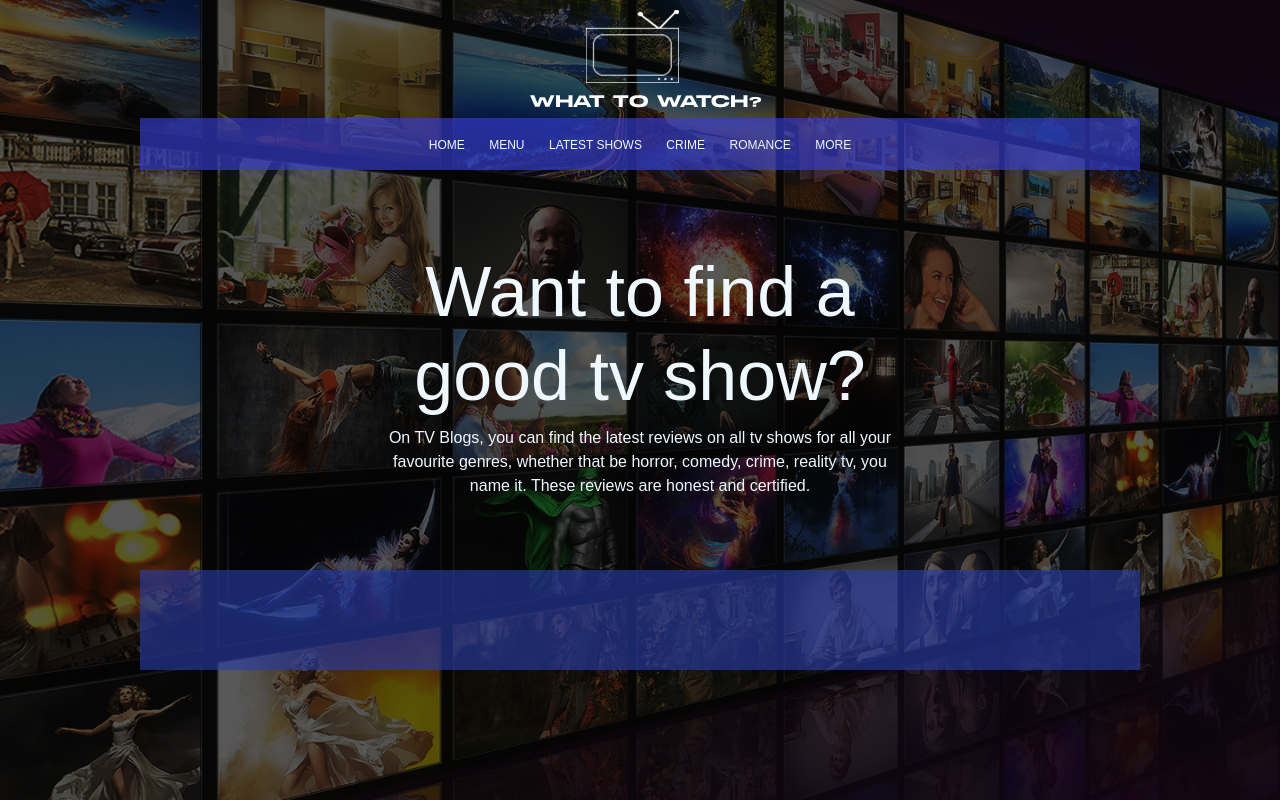
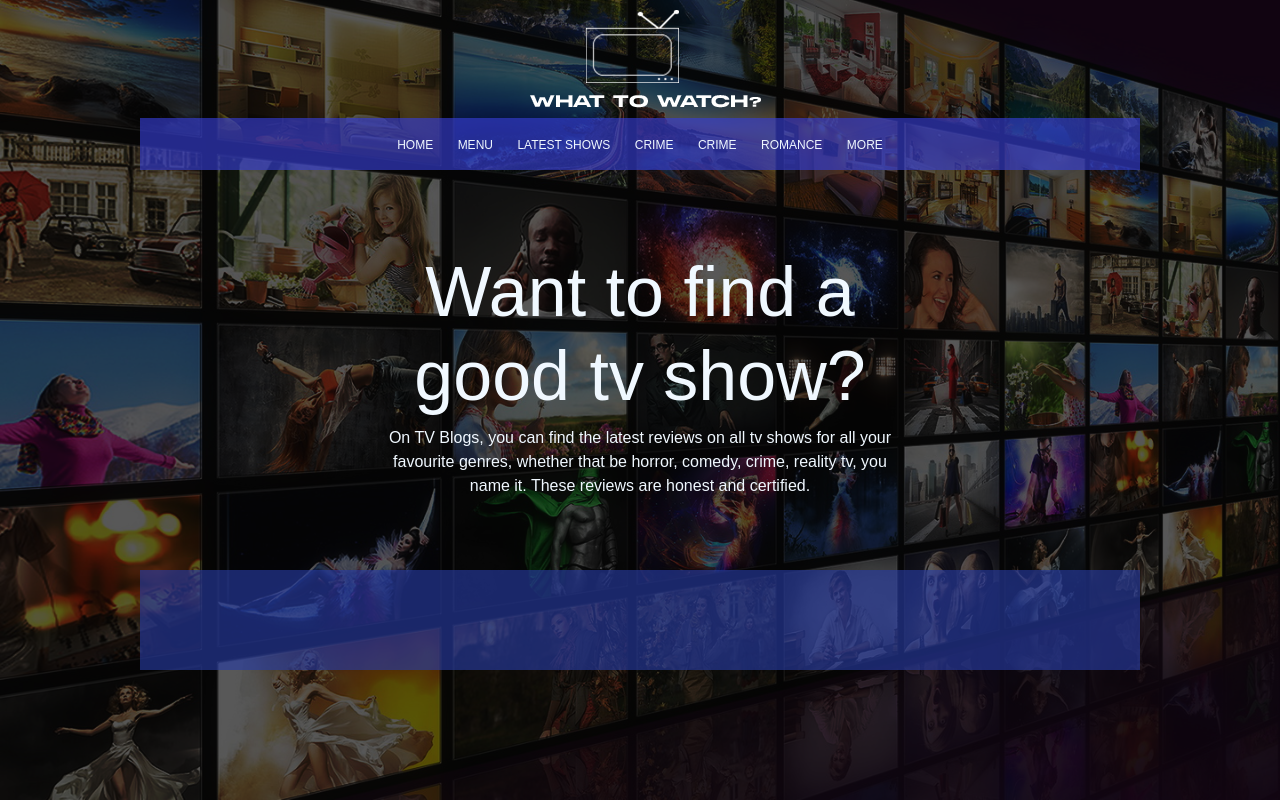
Before and after one commit to Riyaxc/website, a plain HTML site: page index.html in a window 1280 px wide. Drawn offline with nearby package versions, Linux system fonts and the light colour scheme.

Commit message:
Update index.html

```diff
--- a/index.html
+++ b/index.html
@@ -20,6 +20,7 @@
         <a href="#">HOME</a>
         <a href="#">MENU</a>
         <a href="#">LATEST SHOWS</a>
+        <a class="active" href=".index3.html">CRIME</a>
         <a href="#">CRIME</a>
         <a href="#">ROMANCE</a>
         <a href="#">MORE</a>
```
